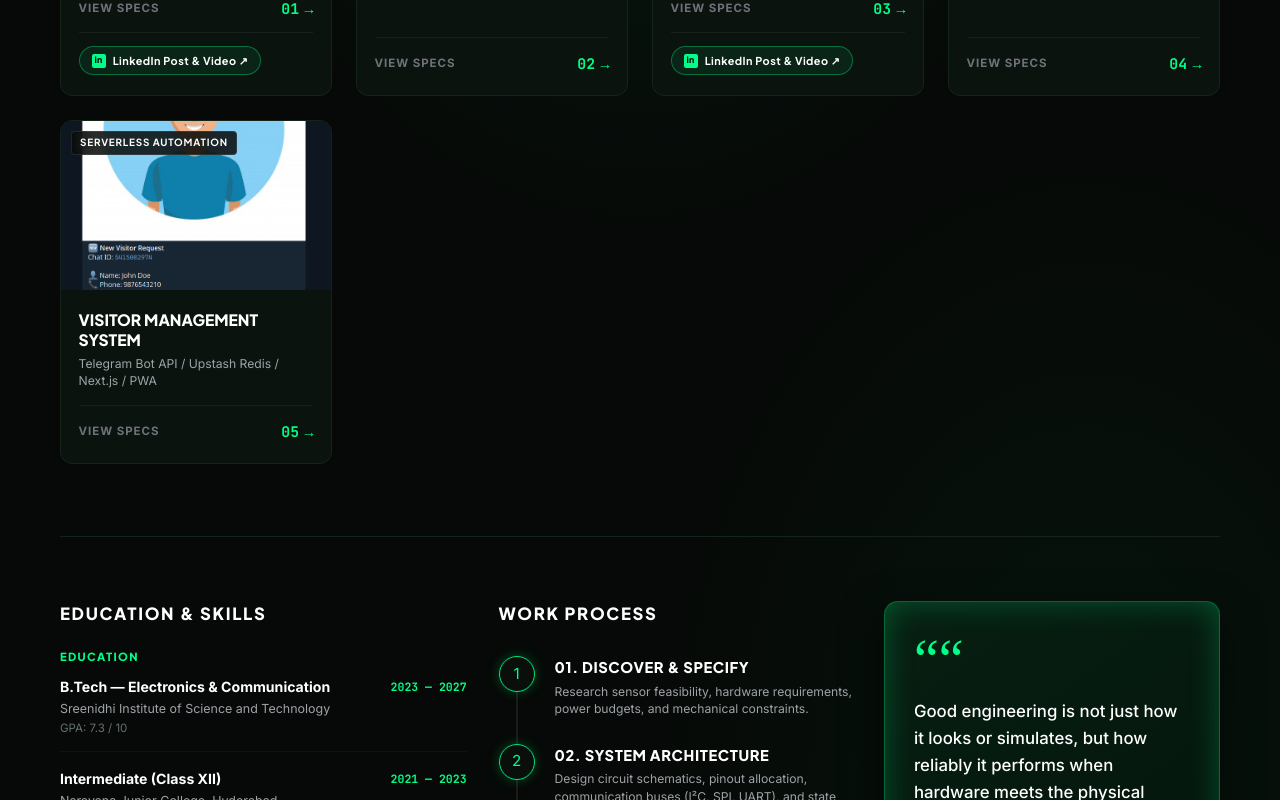
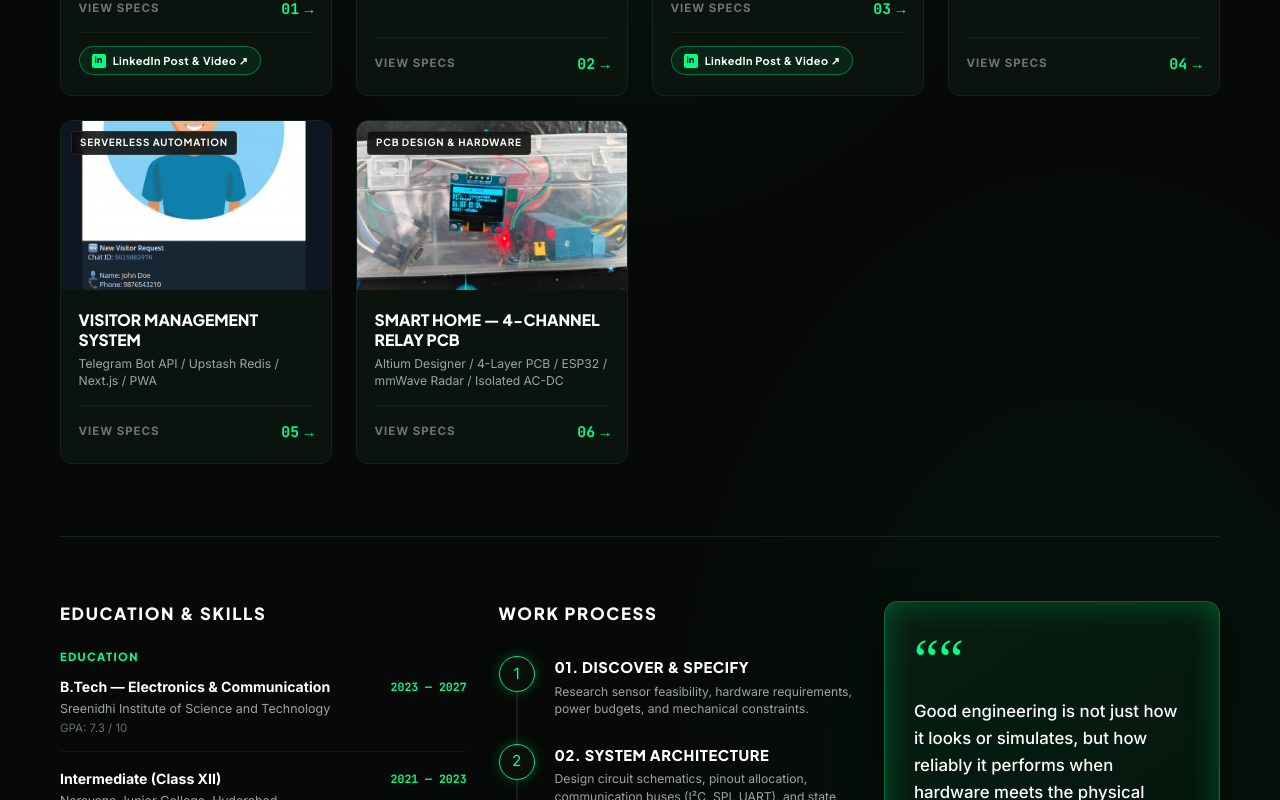
Before and after one commit to ajithhhak/portfolio, a Next.js app: page / in a window 1280 px wide. Shown: the part 1120-1920 px from the top of the page. Built offline with nearby package versions, Linux system fonts and the light colour scheme.

Commit message:
Add Smart Home 4-Channel Relay PCB project card

```diff
--- a/app/page.js
+++ b/app/page.js
@@ -121,6 +121,45 @@ const allProjects = [
         <li><strong>TTL-Based Security Tokens</strong> — Temporary visitor access passes auto-expire using Upstash Redis key expiration.</li>
         <li><strong>PWA Scanner</strong> — Lightweight progressive web application interface for gate security officers.</li>
       </ul>`
+  },
+  {
+    id: 'hw5',
+    num: '06',
+    category: 'PCB Design & Hardware',
+    title: 'Smart Home — 4-Channel Relay PCB',
+    meta: 'Altium Designer / 4-Layer PCB / ESP32 / mmWave Radar / Isolated AC-DC',
+    gitUrl: 'https://github.com/ajithhhak/HOME-AUTOMATION-4-CHANNEL-RELAY',
+    thumbnail: '/auto/1.jpg',
+    images: ['/auto/1.jpg', '/auto/2.jpg', '/auto/3.jpg', '/auto/4.jpg'],
+    stack: ['Altium Designer', 'ESP32-WROOM-32D', 'ULN2803A', 'MCP23017', 'HLK-LD2410C', 'SHT31', 'HLK-10M05', 'PIR Sensor', 'OLED Display', '4-Layer PCB'],
+    modalBody: `<p>A fully custom-designed <strong>4-layer PCB</strong> for a retrofit smart home automation controller — engineered from first principles in <strong>Altium Designer</strong>, taking the project from a breadboard prototype all the way to production-ready Gerber files.</p>
+      <p>The board is designed to fit into existing electrical installations without requiring rewiring, while adding smart control, presence detection, and environmental sensing capabilities on top of traditional wall switches.</p>
+
+      <br><p><strong style="color:#ff2442">PCB ARCHITECTURE & STACKUP:</strong></p>
+      <ul style="margin-top:0.5rem;padding-left:1.2rem;line-height:1.9">
+        <li><strong>4-Layer Stack</strong> — L1: components &amp; signal routing / L2: solid GND pour / L3: power distribution / L4: low-voltage signals.</li>
+        <li><strong>Isolated AC/DC Supply</strong> — HLK-10M05 provides galvanic isolation between 230V mains and SELV control circuitry.</li>
+        <li><strong>Mains / SELV Separation</strong> — Physical isolation boundary enforced in layout with creepage and clearance rules set before routing began.</li>
+        <li><strong>Design Rules First</strong> — Clearance, track widths, and isolation constraints established upfront; DRC passed with minimal cleanup.</li>
+      </ul>
+
+      <br><p><strong style="color:#ff2442">KEY HARDWARE:</strong></p>
+      <ul style="margin-top:0.5rem;padding-left:1.2rem;line-height:1.9">
+        <li><strong>ESP32-WROOM-32D</strong> — Main controller for Wi-Fi, relay switching, I²C / UART peripherals, and local automation logic.</li>
+        <li><strong>ULN2803A Relay Driver</strong> — Darlington array drives 4 relay coils with integrated flyback suppression, keeping coil current off ESP32 GPIOs.</li>
+        <li><strong>MCP23017 GPIO Expander</strong> — I²C expander for up to 6 physical wall-switch inputs; fully interrupt-driven, no polling.</li>
+        <li><strong>HLK-LD2410C mmWave Radar</strong> — UART-connected presence sensor with stationary target detection beyond simple binary output.</li>
+        <li><strong>SHT31</strong> — High-accuracy I²C temperature and relative humidity sensor.</li>
+        <li><strong>PIR Sensor</strong> — Secondary motion detection channel for supplementary automation triggers.</li>
+      </ul>
+
+      <br><p><strong style="color:#ff2442">DESIGN WORKFLOW:</strong></p>
+      <ul style="margin-top:0.5rem;padding-left:1.2rem;line-height:1.9">
+        <li><strong>Component Selection</strong> — Each component validated against datasheets for electrical ratings, pin spacing, footprint dimensions, and availability.</li>
+        <li><strong>Custom Footprints</strong> — Several footprints created or verified manually against manufacturer mechanical drawings.</li>
+        <li><strong>Routing &amp; Copper Pour</strong> — Signal routing completed with solid ground planes and power distribution on inner layers.</li>
+        <li><strong>DRC &amp; Gerber Output</strong> — Full design rule check passed; production Gerber files generated and verified.</li>
+      </ul>`
   }
 ];
 
@@ -148,7 +187,7 @@ const educationData = [
 const hardwareSkills = [
   'Embedded Systems', 'ESP32 / Arduino', 'Robotics & Automation',
   'IoT Architecture', 'Sensors & Actuators', 'Digital Logic',
-  'VLSI Fundamentals', 'Analog Circuits', 'Network Analysis',
+  'PCB Design', 'Altium Designer', 'VLSI Fundamentals', 'Analog Circuits', 'Network Analysis',
   'Comm Systems', 'Hardware Debugging'
 ];
 
@@ -267,6 +306,10 @@ export default function Home() {
               <li className="hero-highlight-item">
                 <span className="plus">+</span>
                 <span>Full-Stack Cloud Sync &amp; Real-Time Telemetry</span>
+              </li>
+              <li className="hero-highlight-item">
+                <span className="plus">+</span>
+                <span>4-Layer PCB Design — Smart Home Controller</span>
               </li>
             </ul>
           </div>
@@ -583,6 +626,23 @@ export default function Home() {
               </div>
             )}
 
+            {modalData.gitUrl && (
+              <div style={{ padding: '0.85rem 2rem', background: 'var(--accent-tint)', borderBottom: '1px solid var(--border-accent)', display: 'flex', alignItems: 'center', justifyContent: 'space-between', flexWrap: 'wrap', gap: '0.5rem' }}>
+                <span style={{ fontSize: '0.82rem', color: '#ffffff', fontWeight: '600' }}>
+                  Source & Design Files on GitHub:
+                </span>
+                <a
+                  href={modalData.gitUrl}
+                  target="_blank"
+                  rel="noopener noreferrer"
+                  className="project-post-link"
+                >
+                  <span className="post-icon">gh</span>
+                  <span>Open GitHub Repository ↗</span>
+                </a>
+              </div>
+            )}
+
             <div
               className="modal-body"
               dangerouslySetInnerHTML={{ __html: modalData.modalBody }}
```
